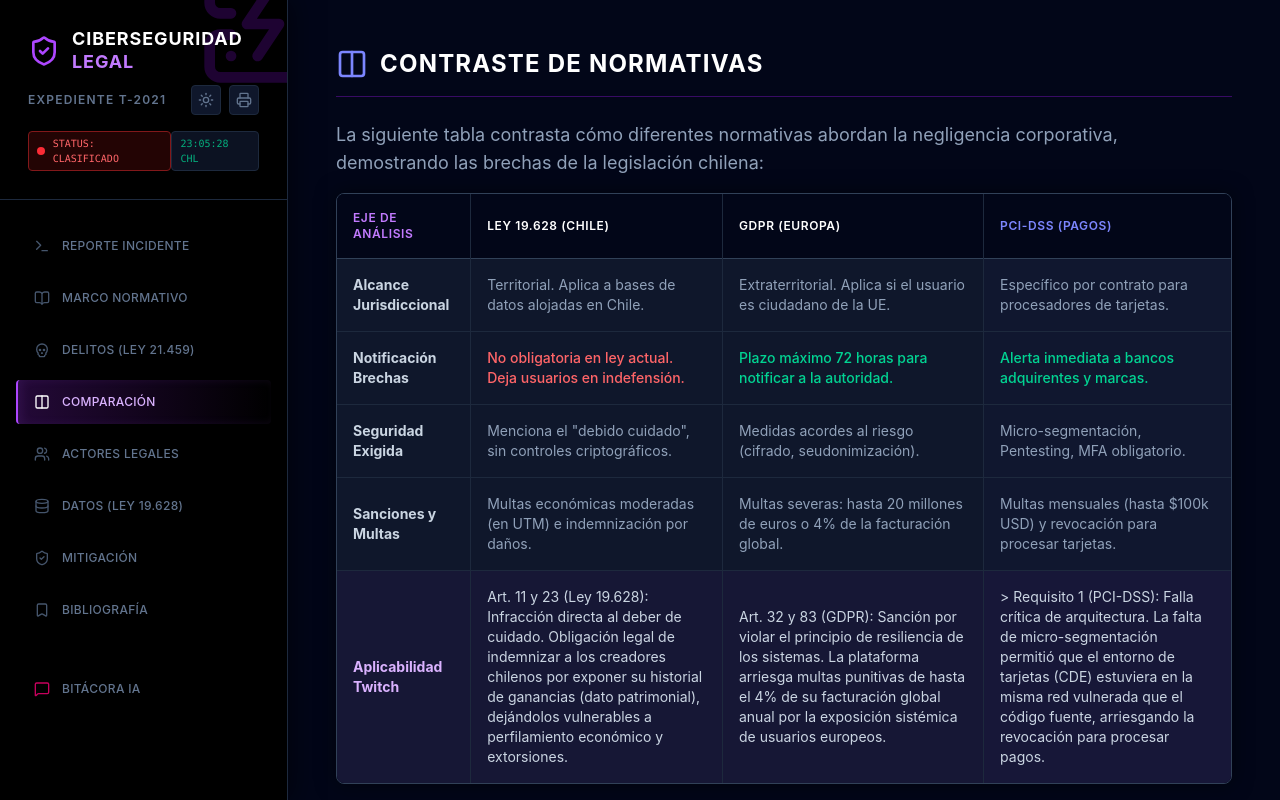
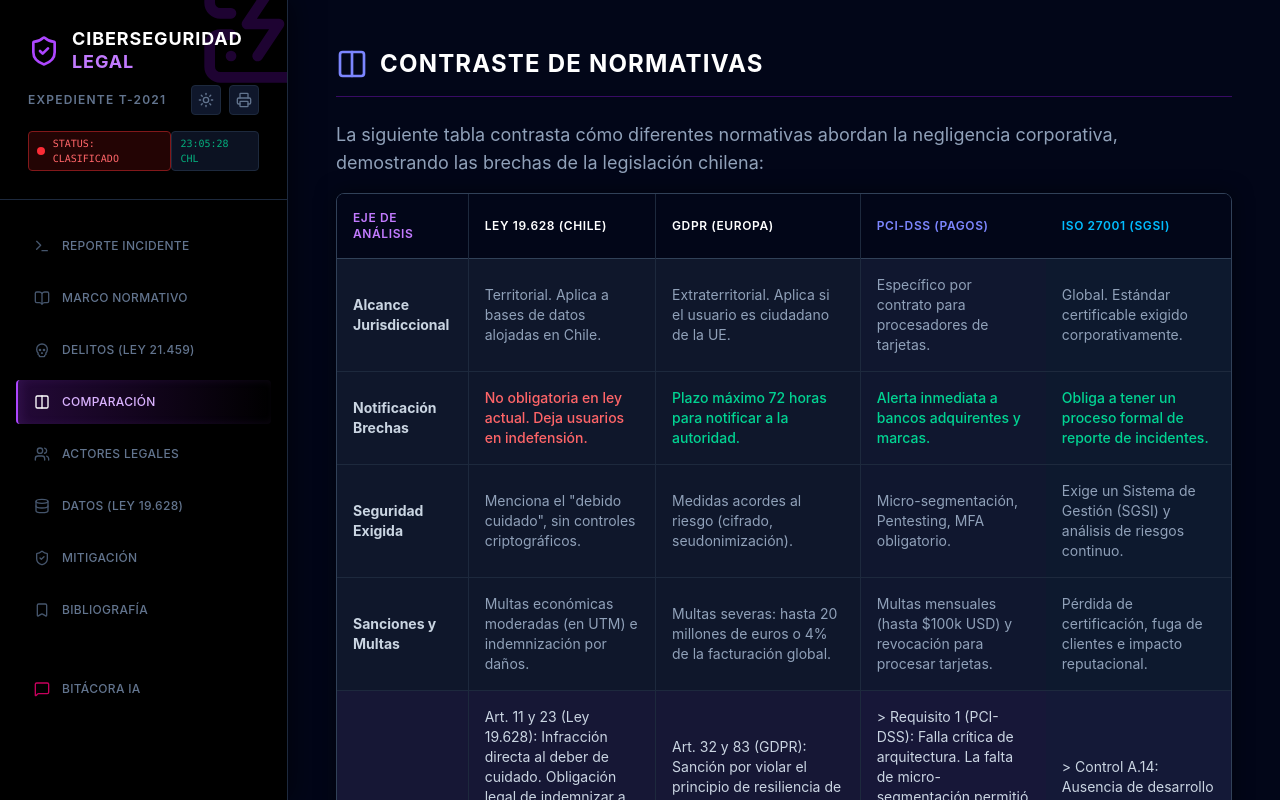
Before and after one commit to Michprogram/informe_barmic, a React (Vite) app: page / in a window 1280 px wide. Both pictures are taken after a click on the button "COMPARACIÓN". Built offline with nearby package versions, Linux system fonts and the light colour scheme.

Commit message:
Tabla comparativa add ISO27001

```diff
--- a/src/App.jsx
+++ b/src/App.jsx
@@ -190,6 +190,7 @@ function Comparacion() {
               <th className="p-4 font-semibold uppercase text-xs tracking-wider border-r border-slate-800">Ley 19.628 (Chile)</th>
               <th className="p-4 font-semibold uppercase text-xs tracking-wider border-r border-slate-800">GDPR (Europa)</th>
               <th className="p-4 font-semibold text-indigo-400 uppercase text-xs tracking-wider">PCI-DSS (Pagos)</th>
+              <th className="p-4 font-semibold text-sky-400 uppercase text-xs tracking-wider">ISO 27001 (SGSI)</th>
             </tr>
           </thead>
           <tbody className="text-sm">
@@ -198,18 +199,21 @@ function Comparacion() {
               <td className="p-4 text-slate-400 border-r border-slate-800">Territorial. Aplica a bases de datos alojadas en Chile.</td>
               <td className="p-4 text-slate-400 border-r border-slate-800">Extraterritorial. Aplica si el usuario es ciudadano de la UE.</td>
               <td className="p-4 text-slate-400 bg-indigo-950/10">Específico por contrato para procesadores de tarjetas.</td>
+              <td className="p-4 text-slate-400 bg-sky-950/10">Global. Estándar certificable exigido corporativamente.</td>
             </tr>
             <tr className="border-b border-slate-800 hover:bg-slate-800/50 transition">
               <td className="p-4 font-bold text-slate-300 border-r border-slate-800">Notificación Brechas</td>
               <td className="p-4 text-red-400 font-medium border-r border-slate-800">No obligatoria en ley actual. Deja usuarios en indefensión.</td>
               <td className="p-4 text-emerald-400 font-medium border-r border-slate-800">Plazo máximo 72 horas para notificar a la autoridad.</td>
               <td className="p-4 text-emerald-400 font-medium bg-indigo-950/10">Alerta inmediata a bancos adquirentes y marcas.</td>
+              <td className="p-4 text-emerald-400 font-medium bg-sky-950/10">Obliga a tener un proceso formal de reporte de incidentes.</td>
             </tr>
             <tr className="border-b border-slate-800 hover:bg-slate-800/50 transition">
               <td className="p-4 font-bold text-slate-300 border-r border-slate-800">Seguridad Exigida</td>
               <td className="p-4 text-slate-400 border-r border-slate-800">Menciona el "debido cuidado", sin controles criptográficos.</td>
               <td className="p-4 text-slate-400 border-r border-slate-800">Medidas acordes al riesgo (cifrado, seudonimización).</td>
               <td className="p-4 text-slate-400 bg-indigo-950/10">Micro-segmentación, Pentesting, MFA obligatorio.</td>
+              <td className="p-4 text-slate-400 bg-sky-950/10">Exige un Sistema de Gestión (SGSI) y análisis de riesgos continuo.</td>
             </tr>
 
             <tr className="border-b border-slate-800 hover:bg-slate-800/50 transition">
@@ -217,6 +221,7 @@ function Comparacion() {
               <td className="p-4 text-slate-400 border-r border-slate-800">Multas económicas moderadas (en UTM) e indemnización por daños.</td>
               <td className="p-4 text-slate-400 border-r border-slate-800">Multas severas: hasta 20 millones de euros o 4% de la facturación global.</td>
               <td className="p-4 text-slate-400 bg-indigo-950/10">Multas mensuales (hasta $100k USD) y revocación para procesar tarjetas.</td>
+              <td className="p-4 text-slate-400 bg-sky-950/10">Pérdida de certificación, fuga de clientes e impacto reputacional.</td>
             </tr>
 
             <tr className="hover:bg-slate-800/50 transition bg-purple-900/10">
@@ -227,6 +232,7 @@ function Comparacion() {
                 Sanción por violar el principio de resiliencia de los sistemas. La plataforma arriesga multas punitivas de hasta el 4% de su facturación global anual por la exposición sistémica de usuarios europeos.</td>
               <td className="p-4 text-slate-300 bg-indigo-950/10">&gt; Requisito 1 (PCI-DSS):
                 Falla crítica de arquitectura. La falta de micro-segmentación permitió que el entorno de tarjetas (CDE) estuviera en la misma red vulnerada que el código fuente, arriesgando la revocación para procesar pagos.</td>
+              <td className="p-4 text-slate-300 bg-sky-950/10">&gt; Control A.14: Ausencia de desarrollo seguro. Exponer el código fuente y las ganancias evidencia fallas graves en la protección de los sistemas.</td>
             </tr>
           </tbody>
         </table>
```
